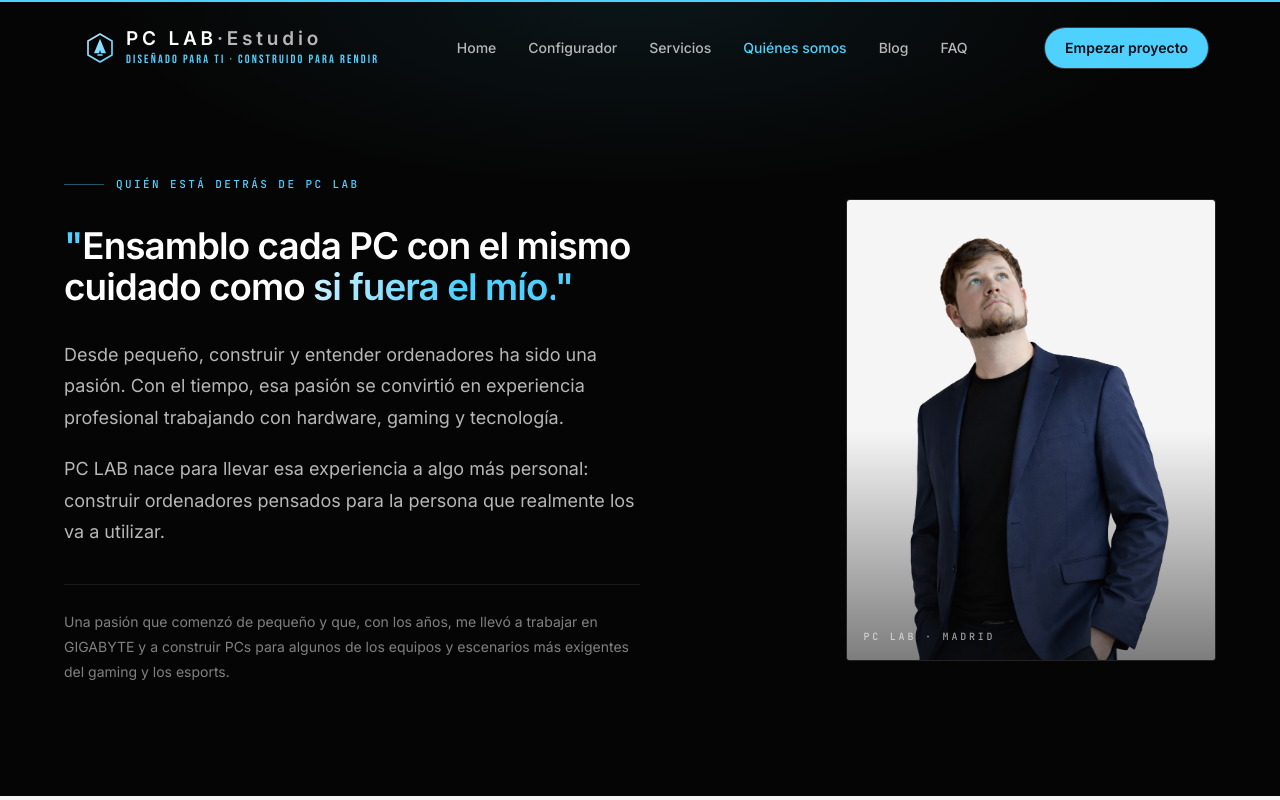
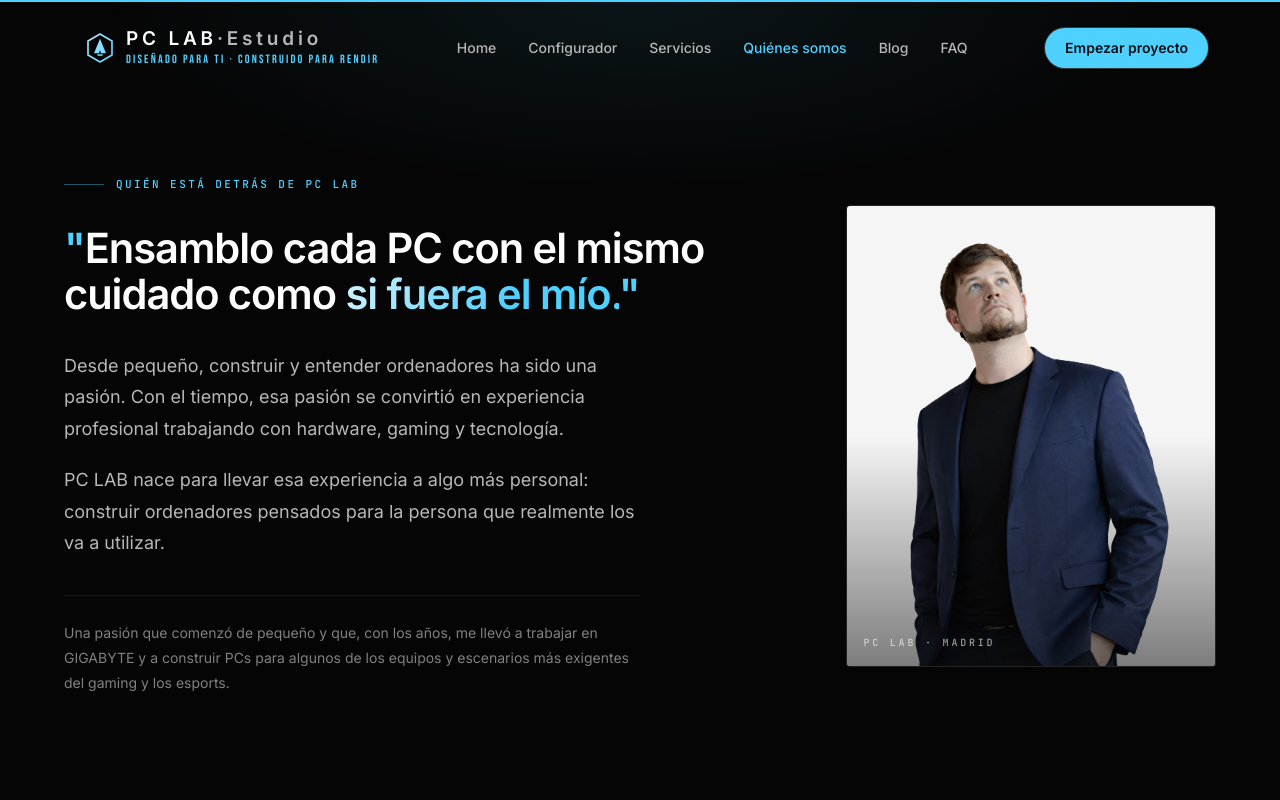
Before and after one commit to Nearcinho/pc-lab, a Next.js app: page /nosotros in a window 1280 px wide. Shown: the top 800 px of the page. Built offline with nearby package versions, Linux system fonts and the light colour scheme.

Commit message:
Nosotros: H1 un punto mas grande

```diff
--- a/src/app/nosotros/page.tsx
+++ b/src/app/nosotros/page.tsx
@@ -47,7 +47,7 @@ export default function NosotrosPage() {
                 </p>
               </Reveal>
               <Reveal delay={0.08}>
-                <h1 className="mt-8 max-w-4xl font-display text-[2.1rem] font-semibold leading-[1.12] tracking-tight sm:text-4xl lg:text-[2.3rem]">
+                <h1 className="mt-8 max-w-4xl font-display text-[2.3rem] font-semibold leading-[1.12] tracking-tight sm:text-5xl lg:text-[2.6rem]">
                   <span className="text-brand">"</span>
                   Ensamblo cada PC con el mismo cuidado como{" "}
                   <span className="text-gradient">si fuera el mío.</span>
```
